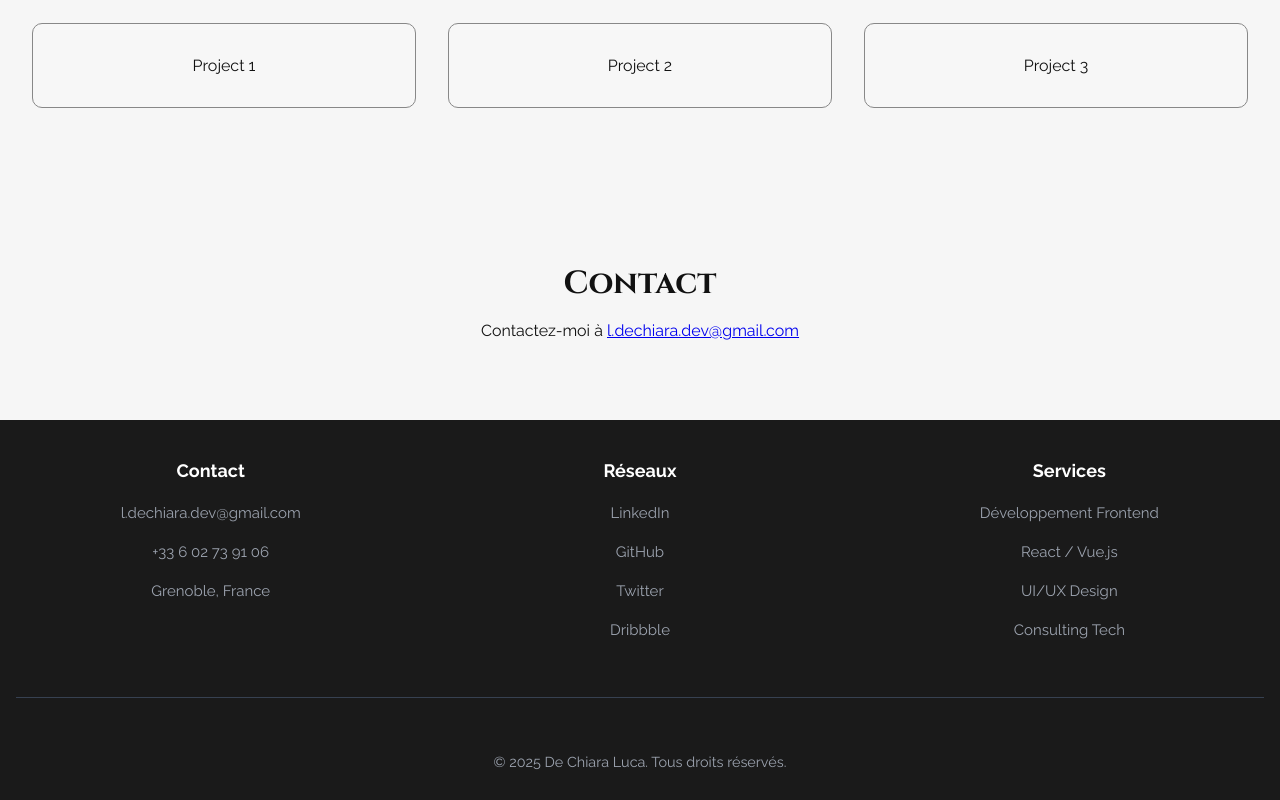
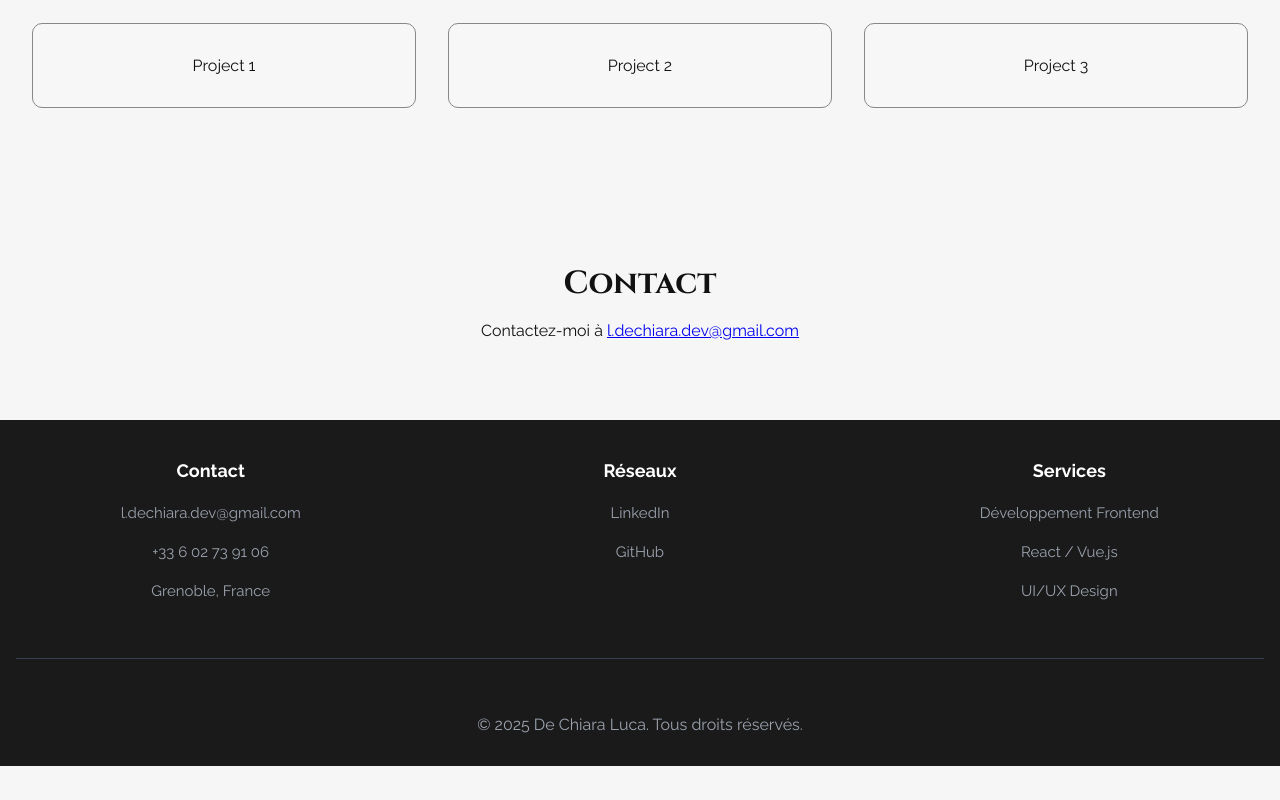
Before and after one commit to dechiaraluca/nier_portfolio_v2, a plain HTML site: page index.html in a window 1280 px wide. Shown: the part 988-1788 px from the top of the page. After the commit the page ends 1754 px from the top, so only its background shows below. Drawn offline with Linux system fonts and the light colour scheme.

Commit message:
footer commit

```diff
--- a/index.html
+++ b/index.html
@@ -68,15 +68,12 @@
                     <h4>Réseaux</h4>
                     <p><a href="#">LinkedIn</a></p>
                     <p><a href="#">GitHub</a></p>
-                    <p><a href="#">Twitter</a></p>
-                    <p><a href="#">Dribbble</a></p>
                 </div>
                 <div class="footer-section">
                     <h4>Services</h4>
                     <p>Développement Frontend</p>
                     <p>React / Vue.js</p>
                     <p>UI/UX Design</p>
-                    <p>Consulting Tech</p>
                 </div>
             </div>
             <div class="footer-bottom">
--- a/style.css
+++ b/style.css
@@ -9,7 +9,7 @@ html {
 }
 
 body {
-  font-family: 'Raleway', sans-serif;
+  font-family: "Raleway", sans-serif;
   background-color: var(--color-bg);
   color: var(--color-text);
   margin: 0;
@@ -30,7 +30,7 @@ header {
   text-align: center;
   padding: 2rem;
   position: relative;
-  box-shadow: 0 2px 4px rgba(0,0,0,0.1);
+  box-shadow: 0 2px 4px rgba(0, 0, 0, 0.1);
   /* position: fixed;
   top: 0;
   left: 0;
@@ -41,9 +41,9 @@ header {
   */
 }
 
-
 body.dark-mode header {
-  box-shadow: 0 2px 6px rgb(255, 220, 220); /* ombre blanche en mode sombre */
+  box-shadow: 0 2px 6px rgb(255, 220, 220);
+  /* ombre blanche en mode sombre */
 }
 
 .logo-container {
@@ -54,7 +54,7 @@ body.dark-mode header {
 }
 
 header h1 {
-  font-family: 'Cinzel', serif;
+  font-family: "Cinzel", serif;
   font-size: 2.5rem;
   letter-spacing: 2px;
   color: var(--color-text);
@@ -95,17 +95,17 @@ nav a {
   text-decoration: none;
   color: var(--color-text);
   font-weight: 700;
-  font-family: 'Cinzel', serif;
+  font-family: "Cinzel", serif;
   position: relative;
 }
 
 nav a::after {
-  content: '';
+  content: "";
   display: block;
   width: 0;
   height: 2px;
   background: var(--color-text);
-  transition: width .3s;
+  transition: width 0.3s;
   position: absolute;
   bottom: -4px;
   left: 0;
@@ -121,7 +121,7 @@ main section {
 }
 
 h2 {
-  font-family: 'Cinzel', serif;
+  font-family: "Cinzel", serif;
   margin-bottom: 1rem;
   font-size: 2rem;
 }
@@ -148,13 +148,6 @@ h2 {
 .card:hover {
   transform: translateY(-10px);
   box-shadow: 0 0 10px var(--color-accent);
-}
-
-footer {
-  text-align: center;
-  padding: 1rem;
-  color: var(--color-accent);
-  font-size: 0.9rem;
 }
 
 /* BOUTON RETOUR EN HAUT */
@@ -190,10 +183,12 @@ footer {
 /* Quand on est en mode sombre OU dans le footer */
 .dark-mode #scrollToTop img,
 .in-footer #scrollToTop img {
-    filter: invert(1); /* Inverse les couleurs */
+  filter: invert(1);
+  /* Inverse les couleurs */
 }
 
 footer {
+  text-align: center;
   background: #1a1a1a;
   color: white;
   padding: 1rem;
@@ -212,7 +207,8 @@ footer {
   margin-bottom: 20px;
 }
 
-        .footer-section p, .footer-section a {
+.footer-section p,
+.footer-section a {
   color: #9ca3af;
   text-decoration: none;
   line-height: 1.6;
```
Lines whose indentation alone changed are shown as unchanged.
